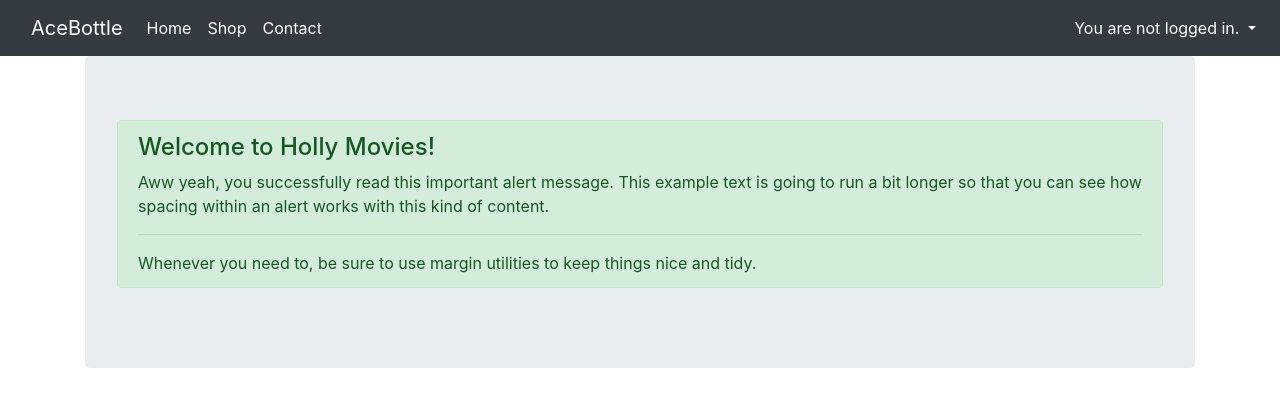
After one commit to Ariellles/mystore, a Django app: template mystore/storeapp/templates/homepage.html in a window 1280 px wide. The commit adds this page. Shown: the top 407 px of the page. Run offline with Django 4.2, Linux system fonts and the light colour scheme; the template is opened without the code that fills it, so the values that code supplies are empty; some libraries are stand-ins or nearby versions.

Commit message:
Adding homepage, urls

```diff
--- a/mystore/mystore/urls.py
+++ b/mystore/mystore/urls.py
@@ -16,10 +16,13 @@ Including another URLconf
 from django.contrib import admin
 from django.urls import path
 from storeapp.views import ProductsListView
-
-
+from storeapp.views import ContactUs
+from storeapp.views import HomePage
 
 urlpatterns = [
     path('admin/', admin.site.urls),
-    path('', ProductsListView.as_view(), name='products'),
+    path('shop', ProductsListView.as_view(), name='products'),
+    path('contact', ContactUs.as_view(), name='contact'),
+    path('', HomePage.as_view(), name= 'homepage'),
+
 ]
--- a/mystore/storeapp/templates/base.html
+++ b/mystore/storeapp/templates/base.html
@@ -18,20 +18,20 @@
   <body>
     <nav class="navbar navbar-expand-lg navbar-dark bg-dark">
       <div class="container fixed">
-        <a class="navbar-brand" href="">AceBottle</a>
+        <a class="navbar-brand" href="{% url 'homepage'%}">AceBottle</a>
         <button class="navbar-toggler" type="button" data-toggle="collapse" data-target="#navbarNavAltMarkup">
           <span class="navbar-toggler-icon"></span>
         </button>
 
           <div class="collapse navbar-collapse" id="navbarNavAltMarkup">
           <div class="navbar-nav">
-            <a class="nav-item nav-link active" href="">
+            <a class="nav-item nav-link active" href="{% url 'homepage'%}">
               Home
             </a>
-            <a class="nav-item nav-link active" href="">
-              Movies
+            <a class="nav-item nav-link active" href="{% url 'products'%}">
+              Shop
             </a>
-            <a class="nav-item nav-link active" href="">
+            <a class="nav-item nav-link active" href="{% url 'contact'%}">
               Contact
             </a>
           </div>
--- /dev/null
+++ b/mystore/storeapp/templates/homepage.html
@@ -0,0 +1,13 @@
+{% extends "base.html" %}
+
+{% block content %}
+
+<div class="alert alert-success" role="alert">
+  <h4 class="alert-heading">Welcome to Holly Movies!</h4>
+  <p>Aww yeah, you successfully read this important alert message. This example text is going to run a bit longer so that you can see how spacing within an alert works with this kind of content.</p>
+  <hr>
+  <p class="mb-0">Whenever you need to, be sure to use margin utilities to keep things nice and tidy.</p>
+</div>
+
+
+{% endblock %}
```
Also changed, not shown: mystore/storeapp/templates/contact.html (added, +18 -0 lines), mystore/storeapp/views.py (+9 -1 lines).
